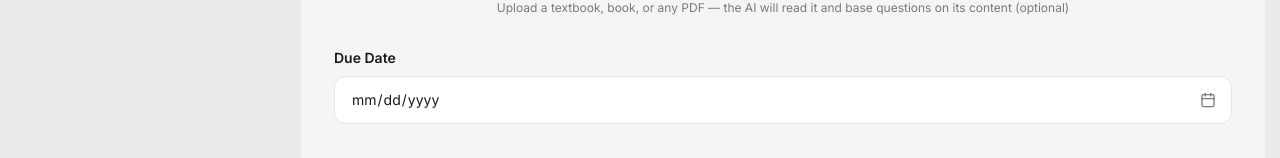
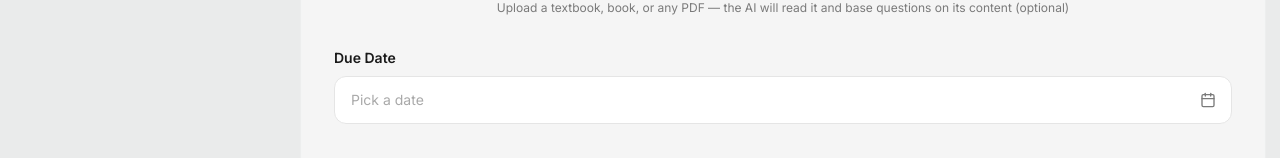
Before and after one commit to ABHISAARPANDEY/Veda-ai_assessment, a Next.js app in the folder client/: page /assignments/new in a window 1280 px wide. Shown: the part 792-950 px from the top of the page. Built offline with nearby package versions, Linux system fonts and the light colour scheme; no server answers; sample sign-in values are in the browser's storage.

Commit message:
feat(client): real calendar date picker (react-day-picker) replacing native input

```diff
--- a/client/components/ui/DateInput.tsx
+++ b/client/components/ui/DateInput.tsx
@@ -1,26 +1,83 @@
 "use client";
+import { useEffect, useRef, useState } from "react";
 import { Calendar } from "lucide-react";
+import { DayPicker } from "react-day-picker";
+import "react-day-picker/dist/style.css";
 import { cn } from "../../lib/cn";
+
+function isoToDate(s: string): Date | undefined {
+  if (!s) return undefined;
+  const d = new Date(s);
+  return isNaN(d.getTime()) ? undefined : d;
+}
+
+function dateToIso(d: Date | undefined): string {
+  if (!d) return "";
+  const y = d.getFullYear();
+  const m = String(d.getMonth() + 1).padStart(2, "0");
+  const day = String(d.getDate()).padStart(2, "0");
+  return `${y}-${m}-${day}`;
+}
+
+function formatDisplay(d: Date | undefined): string {
+  if (!d) return "";
+  return d.toLocaleDateString("en-GB", { day: "2-digit", month: "short", year: "numeric" });
+}
 
 export function DateInput({
   value,
   onChange,
   className,
 }: {
-  value: string;
+  value: string;            // ISO date string (YYYY-MM-DD)
   onChange: (v: string) => void;
   className?: string;
 }) {
+  const [open, setOpen] = useState(false);
+  const wrapRef = useRef<HTMLDivElement>(null);
+  const selected = isoToDate(value);
+
+  useEffect(() => {
+    function onDoc(e: MouseEvent) {
+      if (wrapRef.current && !wrapRef.current.contains(e.target as Node)) {
+        setOpen(false);
+      }
+    }
+    if (open) document.addEventListener("mousedown", onDoc);
+    return () => document.removeEventListener("mousedown", onDoc);
+  }, [open]);
+
   return (
-    <div className={cn("relative", className)}>
-      <input
-        type="date"
-        value={value}
-        onChange={(e) => onChange(e.target.value)}
-        placeholder="DD-MM-YYYY"
-        className="form-input w-full h-12 rounded-xl bg-card border border-border pl-4 pr-12 text-sm placeholder:text-muted focus:border-primary focus:ring-0"
-      />
+    <div ref={wrapRef} className={cn("relative", className)}>
+      <button
+        type="button"
+        onClick={() => setOpen((v) => !v)}
+        className="form-input w-full h-12 rounded-xl bg-card border border-border pl-4 pr-12 text-sm text-left placeholder:text-muted focus:border-primary focus:ring-0 flex items-center"
+      >
+        <span className={selected ? "text-primary" : "text-muted"}>
+          {selected ? formatDisplay(selected) : "Pick a date"}
+        </span>
+      </button>
       <Calendar className="absolute right-4 top-1/2 -translate-y-1/2 h-4 w-4 text-secondary pointer-events-none" />
+
+      {open && (
+        <div className="absolute z-30 mt-2 bg-card shadow-cardLg rounded-2xl p-3 border border-border">
+          <DayPicker
+            mode="single"
+            selected={selected}
+            onSelect={(d) => {
+              onChange(dateToIso(d ?? undefined));
+              setOpen(false);
+            }}
+            captionLayout="dropdown"
+            startMonth={new Date(new Date().getFullYear() - 1, 0)}
+            endMonth={new Date(new Date().getFullYear() + 5, 11)}
+            styles={{
+              caption_label: { fontWeight: 600 },
+            }}
+          />
+        </div>
+      )}
     </div>
   );
 }
--- a/client/package.json
+++ b/client/package.json
@@ -16,6 +16,7 @@
     "next": "15.0.3",
     "next-auth": "^5.0.0-beta.25",
     "react": "19.0.0",
+    "react-day-picker": "^9.14.0",
     "react-dom": "19.0.0",
     "socket.io-client": "^4.7.5",
     "zustand": "^4.5.7"
```
Also changed, not shown: 1 other file (tests, documents, lock files or other folders).
